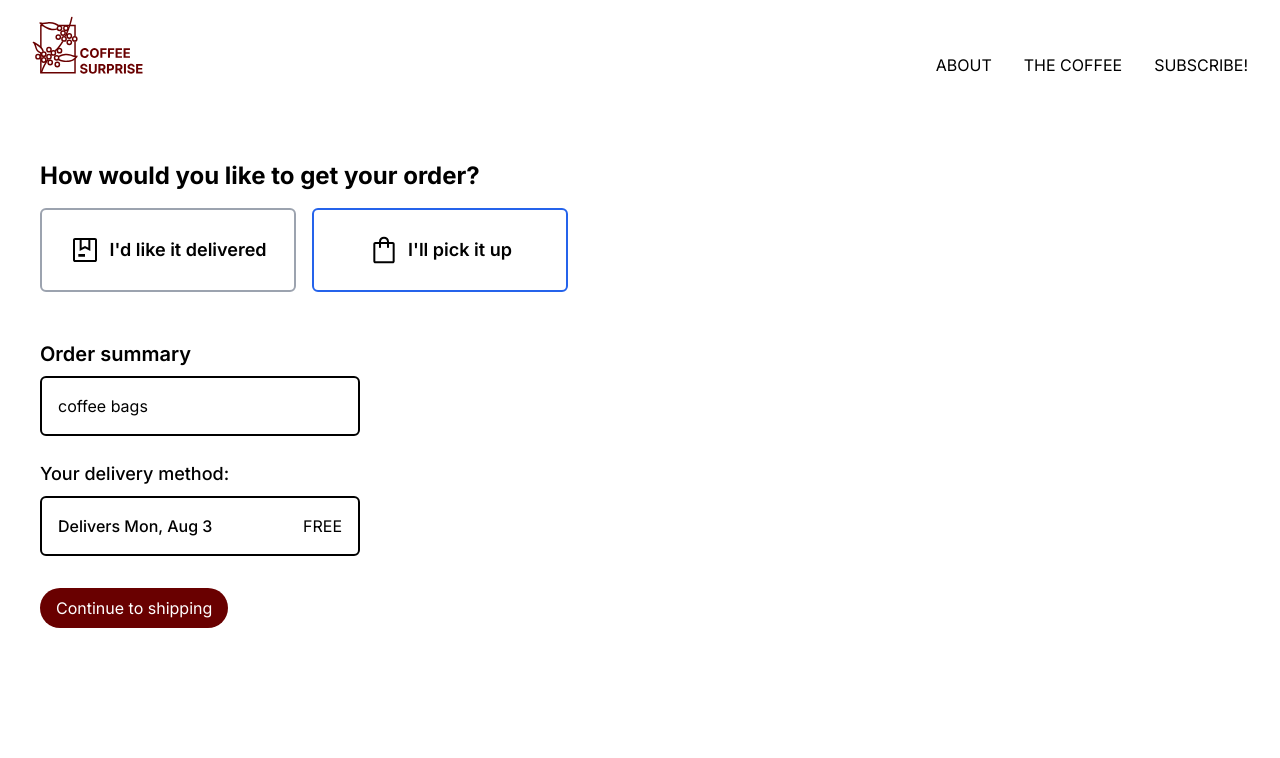
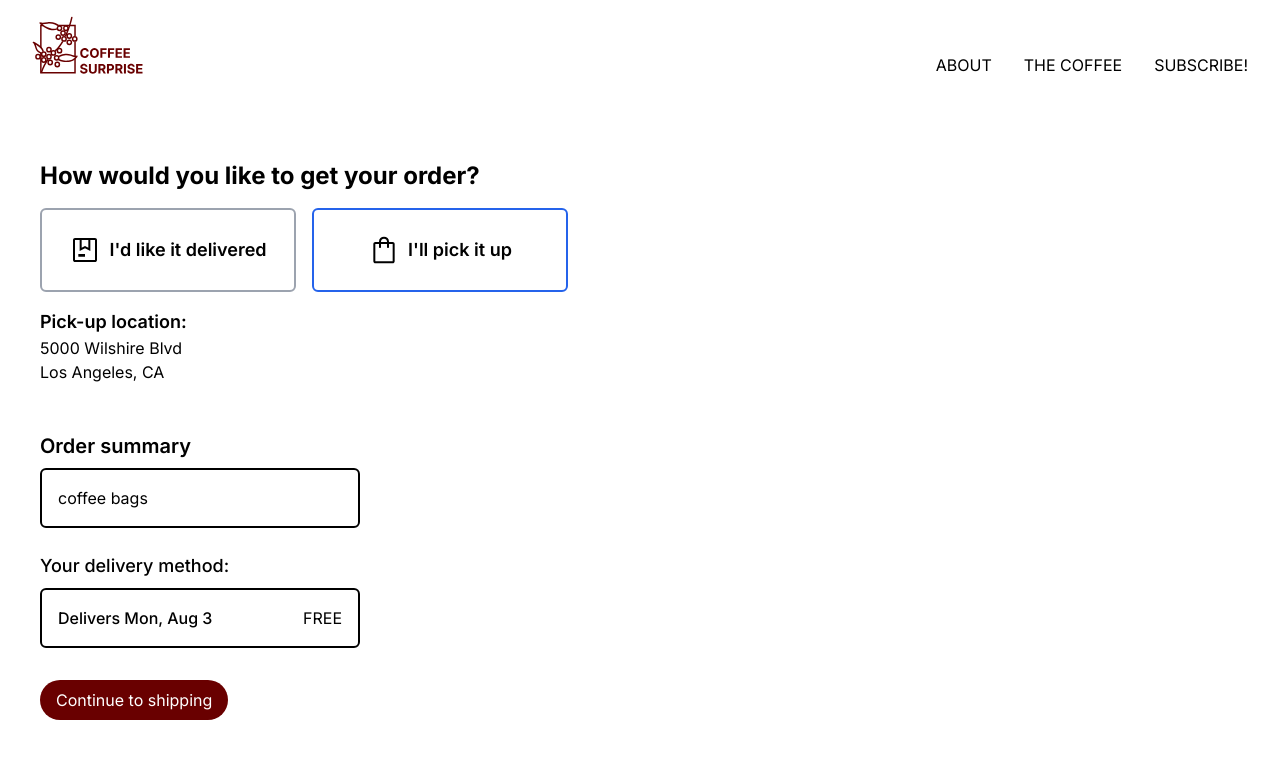
Before and after one commit to dasha-ria/coffee-surprise, a Next.js app: page /checkout in a window 1280 px wide. Both pictures are taken after a click on the radio button "I'll pick it up". Shown: the top 758 px of the page. Built offline with nearby package versions, Linux system fonts and the light colour scheme.

Commit message:
pick up location

```diff
--- a/app/checkout/page.tsx
+++ b/app/checkout/page.tsx
@@ -5,7 +5,16 @@ import Link from "next/link";
 import { useEffect, useState } from "react";
 
 export default function Checkout() {
+  const [pickUpShown, setPickUpShown] = useState(false);
   const [subscriptionChoice, setSubscriptionChoice] = useState("null");
+
+  const havePickUp = () => {
+    setPickUpShown(true);
+  };
+
+  const haveDelivered = () => {
+    setPickUpShown(false);
+  };
 
   const maxLengthCheck = (e) => {
     if (e.target.value.length > e.target.maxLength) {
@@ -39,6 +48,7 @@ export default function Checkout() {
           className="flex gap-4 mt-4"
         >
           <RadioGroup.Item
+            onClick={haveDelivered}
             value="delivery"
             id="delivery"
             className="flex justify-center items-center gap-2 py-6 w-64 border-2 border-gray-400 rounded-md data-[state=checked]:border-blue-600"
@@ -55,6 +65,7 @@ export default function Checkout() {
             </label>
           </RadioGroup.Item>
           <RadioGroup.Item
+            onClick={havePickUp}
             value="pickup"
             id="pickup"
             className="flex justify-center items-center gap-2 py-6 w-64 border-2 border-gray-400 rounded-md data-[state=checked]:border-blue-600"
@@ -85,10 +96,12 @@ export default function Checkout() {
         ></input>
       </form> */}
 
-      {/* <p className="mt-4">Pick-up location:</p>
-      <p>
-        Asdasd asdasd, <br></br>28231 Los Angeles CA
-      </p> */}
+      <div className={`mt-4 ${!pickUpShown ? "invisible" : ""}`}>
+        <p className="mt-4 font-semibold text-lg">Pick-up location:</p>
+        <p>
+          5000 Wilshire Blvd <br></br>Los Angeles, CA
+        </p>
+      </div>
 
       <h3 className="font-semibold text-xl mt-12">Order summary</h3>
       <div className="mt-2 border-2 border-black py-4 px-4 rounded-md w-80">
@@ -114,10 +127,6 @@ export default function Checkout() {
         <p className="font-medium">Delivers Mon, Aug 3</p>
         <p>FREE</p>
       </div>
-      {/* <div className="mt-2 flex border-2 border-black py-4 px-4 rounded-md justify-between w-80">
-        <p className="font-medium">Pick up Mon, Aug 3</p>
-        <p>FREE</p>
-      </div> */}
 
       <Link href="/shipping">
         <button className="mt-8 py-2 px-4 rounded-full bg-theme-red text-white">
```
